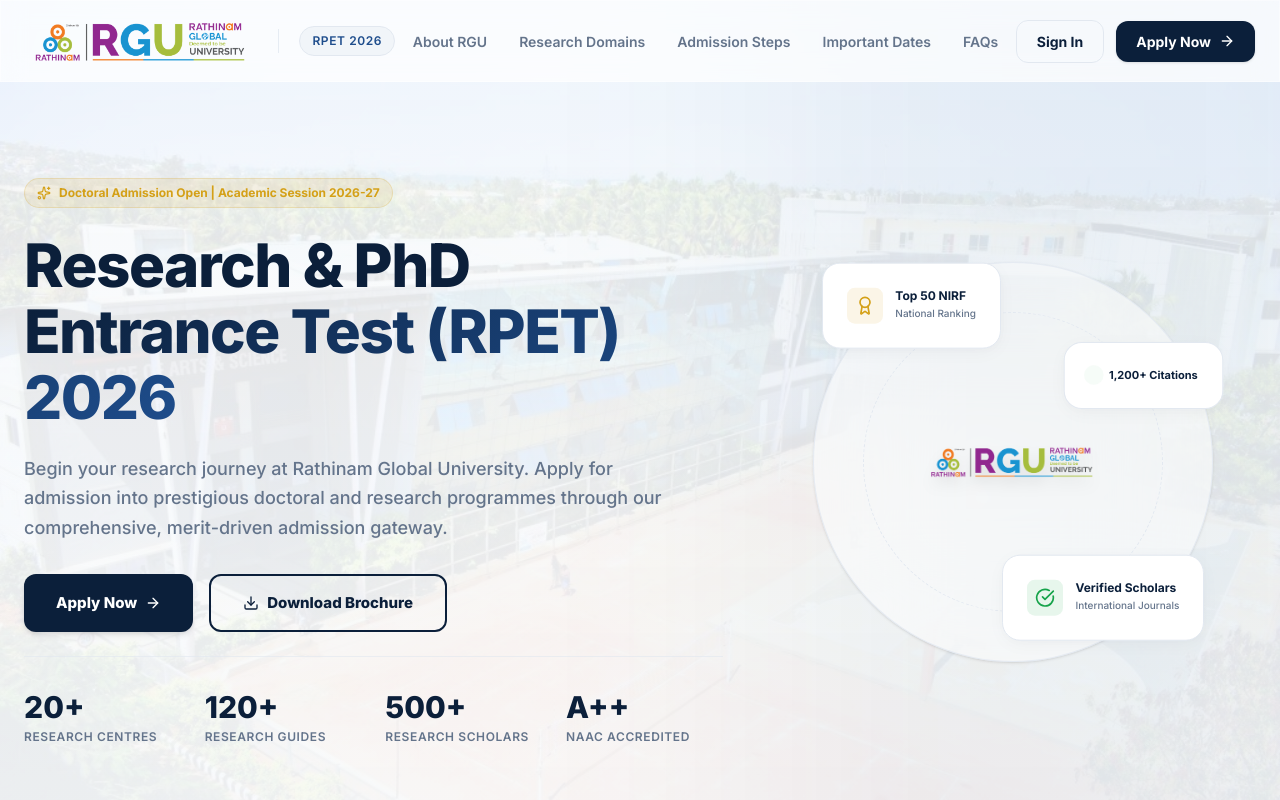
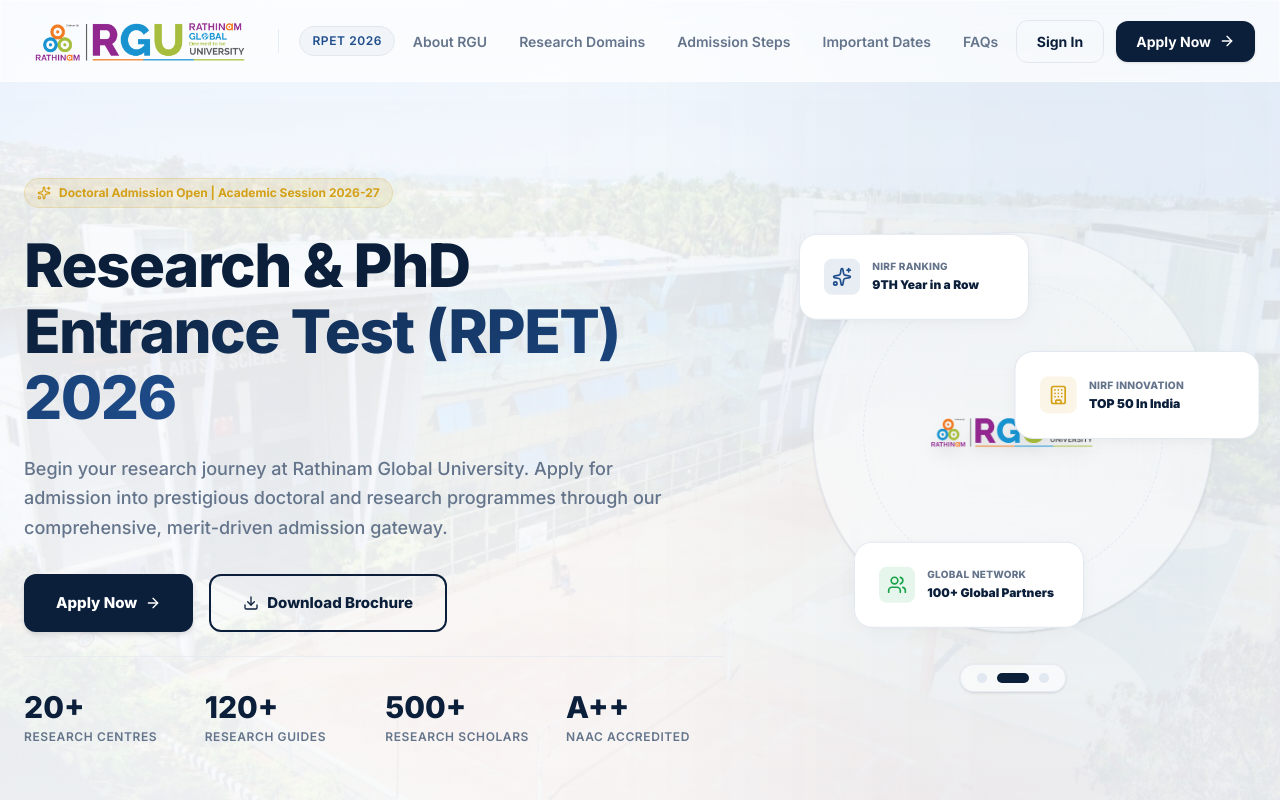
Before and after one commit to SATHYA182007/rgu-application, a Next.js app: page / in a window 1280 px wide. Shown: the top 800 px of the page. Built offline with nearby package versions, Linux system fonts and the light colour scheme.

Commit message:
Added dynamic UGC, NIRF, NAAC, and QS achievements showcase to landing page

```diff
--- a/src/app/page.tsx
+++ b/src/app/page.tsx
@@ -34,14 +34,85 @@
   const [activeFaq, setActiveFaq] = useState<number | null>(null);
   const [loginModalOpen, setLoginModalOpen] = useState(false);
   const [loginTab, setLoginTab] = useState<'student' | 'admin'>('student');
+  const [achievementSet, setAchievementSet] = useState(0);
 
   // Form states
   const [studentEmail, setStudentEmail] = useState('');
   const [adminPassword, setAdminPassword] = useState('');
 
-  // Auto reset any active logins
+  // 9 Premium Accreditations & Achievements requested by user
+  const achievementSets = [
+    [
+      {
+        label: "Under UGC 2023",
+        value: "1st in TAMIL NADU",
+        icon: <CheckCircle className="w-5 h-5 text-blue-800" />,
+        bgIcon: "bg-blue-800/10 text-blue-800"
+      },
+      {
+        label: "QS I-Gauge",
+        value: "PLATINUM Rank",
+        icon: <Award className="w-5 h-5 text-gold-500" />,
+        bgIcon: "bg-gold-500/10 text-gold-500"
+      },
+      {
+        label: "NAAC",
+        value: "A++ Accredited",
+        icon: <Award className="w-5 h-5 text-success-green" />,
+        bgIcon: "bg-success-green/10 text-success-green"
+      }
+    ],
+    [
+      {
+        label: "NIRF Ranking",
+        value: "9TH Year in a Row",
+        icon: <Sparkles className="w-5 h-5 text-blue-800" />,
+        bgIcon: "bg-blue-800/10 text-blue-800"
+      },
+      {
+        label: "NIRF Innovation",
+        value: "TOP 50 In India",
+        icon: <Building className="w-5 h-5 text-gold-500" />,
+        bgIcon: "bg-gold-500/10 text-gold-500"
+      },
+      {
+        label: "Global Network",
+        value: "100+ Global Partners",
+        icon: <Users className="w-5 h-5 text-success-green" />,
+        bgIcon: "bg-success-green/10 text-success-green"
+      }
+    ],
+    [
+      {
+        label: "Global Reach",
+        value: "1000+ International Students",
+        icon: <Layers className="w-5 h-5 text-blue-800" />,
+        bgIcon: "bg-blue-800/10 text-blue-800"
+      },
+      {
+        label: "India's",
+        value: "FIRST Industry Integrated Institute",
+        icon: <GraduationCap className="w-5 h-5 text-gold-500" />,
+        bgIcon: "bg-gold-500/10 text-gold-500"
+      },
+      {
+        label: "In-Campus",
+        value: "ATAL Incubation Centre",
+        icon: <Sparkles className="w-5 h-5 text-success-green" />,
+        bgIcon: "bg-success-green/10 text-success-green"
+      }
+    ]
+  ];
+
+  // Auto reset any active logins and start the achievements rotation interval
   useEffect(() => {
     logout();
+
+    const interval = setInterval(() => {
+      setAchievementSet((prev) => (prev + 1) % 3);
+    }, 4500);
+
+    return () => clearInterval(interval);
   }, []);
 
   const handleStudentLogin = (e: React.FormEvent) => {
@@ -271,10 +342,8 @@
                 <p className="text-xs font-semibold text-text-slate uppercase tracking-wider mt-1">NAAC Accredited</p>
               </div>
             </div>
-          </div>
-
-          {/* Right Floating Elements Design */}
-          <div className="md:col-span-5 relative flex justify-center items-center">
+          </div>          {/* Right Floating Elements Design */}
+          <div className="md:col-span-5 relative flex flex-col items-center justify-center">
             <div className="w-[320px] h-[320px] md:w-[400px] md:h-[400px] rounded-full border border-border-slate/80 flex items-center justify-center relative bg-white/50 backdrop-blur-3xl shadow-sm">
               <div className="w-[240px] h-[240px] md:w-[300px] md:h-[300px] rounded-full border border-dashed border-border-slate flex items-center justify-center" />
 
@@ -284,42 +353,73 @@
               </div>
 
               {/* Floating UI Elements */}
+              <AnimatePresence mode="wait">
                 <motion.div
-                animate={{ y: [0, -10, 0] }}
+                  key={achievementSet}
+                  initial={{ opacity: 0, scale: 0.9 }}
+                  animate={{ opacity: 1, scale: 1 }}
+                  exit={{ opacity: 0, scale: 0.95 }}
+                  transition={{ duration: 0.5, ease: "easeInOut" }}
+                  className="absolute inset-0 pointer-events-none"
+                >
+                  {/* Card 1: Top Left */}
+                  <motion.div
+                    animate={{ y: [0, -8, 0] }}
                     transition={{ repeat: Infinity, duration: 4, ease: "easeInOut" }}
-                className="absolute top-2 left-2 premium-card premium-shadow flex items-center gap-3 py-3.5 px-4 bg-white"
+                    className="absolute top-[-10px] left-[-35px] md:top-2 md:left-[-15px] premium-card premium-shadow flex items-center gap-3 py-3 px-4 bg-white border border-border-slate/80 pointer-events-auto shrink-0 w-[230px]"
                   >
-                <div className="w-9 h-9 rounded-lg bg-gold-500/10 flex items-center justify-center text-gold-500">
-                  <Award className="w-5 h-5" />
+                    <div className={`w-9 h-9 rounded-lg ${achievementSets[achievementSet][0].bgIcon} flex items-center justify-center shrink-0`}>
+                      {achievementSets[achievementSet][0].icon}
                     </div>
                     <div>
-                  <p className="text-xs font-bold text-navy-950 leading-none">Top 50 NIRF</p>
-                  <p className="text-[10px] text-text-slate font-medium mt-1">National Ranking</p>
+                      <p className="text-[10px] text-text-slate font-extrabold uppercase tracking-wide leading-none">{achievementSets[achievementSet][0].label}</p>
+                      <p className="text-xs font-black text-navy-950 mt-1.5 leading-tight">{achievementSets[achievementSet][0].value}</p>
                     </div>
                   </motion.div>
 
+                  {/* Card 2: Middle Right / Floating */}
                   <motion.div
-                animate={{ y: [0, 10, 0] }}
-                transition={{ repeat: Infinity, duration: 5, ease: "easeInOut", delay: 0.5 }}
-                className="absolute bottom-6 right-2 premium-card premium-shadow flex items-center gap-3 py-3.5 px-4 bg-white"
+                    animate={{ scale: [1, 1.03, 1] }}
+                    transition={{ repeat: Infinity, duration: 5, ease: "easeInOut" }}
+                    className="absolute right-[-45px] top-[30%] premium-card premium-shadow flex items-center gap-3 py-3 px-4 bg-white border border-border-slate/80 pointer-events-auto shrink-0 w-[240px]"
                   >
-                <div className="w-9 h-9 rounded-lg bg-success-green/10 flex items-center justify-center text-success-green">
-                  <CheckCircle className="w-5 h-5" />
+                    <div className={`w-9 h-9 rounded-lg ${achievementSets[achievementSet][1].bgIcon} flex items-center justify-center shrink-0`}>
+                      {achievementSets[achievementSet][1].icon}
                     </div>
                     <div>
-                  <p className="text-xs font-bold text-navy-950 leading-none">Verified Scholars</p>
-                  <p className="text-[10px] text-text-slate font-medium mt-1">International Journals</p>
+                      <p className="text-[10px] text-text-slate font-extrabold uppercase tracking-wide leading-none">{achievementSets[achievementSet][1].label}</p>
+                      <p className="text-xs font-black text-navy-950 mt-1.5 leading-tight">{achievementSets[achievementSet][1].value}</p>
                     </div>
                   </motion.div>
 
+                  {/* Card 3: Bottom Left / Bottom Right */}
                   <motion.div
-                animate={{ scale: [1, 1.05, 1] }}
-                transition={{ repeat: Infinity, duration: 6, ease: "easeInOut" }}
-                className="absolute right-[-10px] top-[20%] premium-card premium-shadow flex items-center gap-2.5 py-2 px-3 bg-white"
+                    animate={{ y: [0, 8, 0] }}
+                    transition={{ repeat: Infinity, duration: 4.5, ease: "easeInOut", delay: 0.3 }}
+                    className="absolute bottom-[-15px] left-[10px] md:bottom-2 md:left-[40px] premium-card premium-shadow flex items-center gap-3 py-3 px-4 bg-white border border-border-slate/80 pointer-events-auto shrink-0 w-[230px]"
                   >
-                <span className="w-2.5 h-2.5 rounded-full bg-success-green animate-ping" />
-                <span className="text-[11px] font-bold text-navy-950">1,200+ Citations</span>
+                    <div className={`w-9 h-9 rounded-lg ${achievementSets[achievementSet][2].bgIcon} flex items-center justify-center shrink-0`}>
+                      {achievementSets[achievementSet][2].icon}
+                    </div>
+                    <div>
+                      <p className="text-[10px] text-text-slate font-extrabold uppercase tracking-wide leading-none">{achievementSets[achievementSet][2].label}</p>
+                      <p className="text-xs font-black text-navy-950 mt-1.5 leading-tight">{achievementSets[achievementSet][2].value}</p>
+                    </div>
                   </motion.div>
+                </motion.div>
+              </AnimatePresence>
+            </div>
+
+            {/* Premium Set Selector Toggles */}
+            <div className="flex gap-2.5 mt-8 items-center bg-white/60 backdrop-blur-md px-4 py-2 rounded-full border border-border-slate/80 shadow-sm z-10">
+              {[0, 1, 2].map((idx) => (
+                <button
+                  key={idx}
+                  onClick={() => setAchievementSet(idx)}
+                  className={`h-2.5 rounded-full transition-all duration-300 ${achievementSet === idx ? 'w-8 bg-navy-950' : 'w-2.5 bg-border-slate hover:bg-text-slate'}`}
+                  aria-label={`Go to achievement set ${idx + 1}`}
+                />
+              ))}
             </div>
           </div>
 
```
Lines whose indentation alone changed are shown as unchanged.
